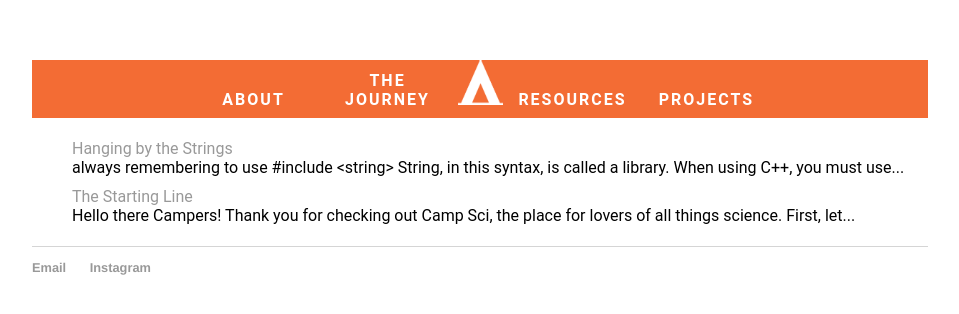
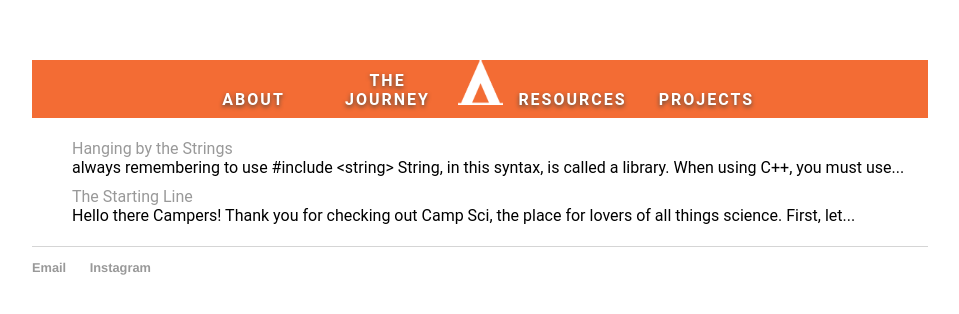
Before and after one commit to campsci/campsci.github.io, a Jekyll site: the page built from home/home.html, in a window 1280 px wide. Shown: the top 314 px of the page, without its empty margins (160-1119 px from the left). Built offline with Jekyll 4.4.1, drawn with Linux system fonts in a browser that asks for light colours.

Commit message:
Update main.css

```diff
--- a/css/main.css
+++ b/css/main.css
@@ -23,6 +23,7 @@ body {
 
 .navigation li {
   display: inline-block;
+  text-shadow: 0px 2px 4px rgba(34, 62, 66, .75);
 }
 
 .navigation a:link {
```
